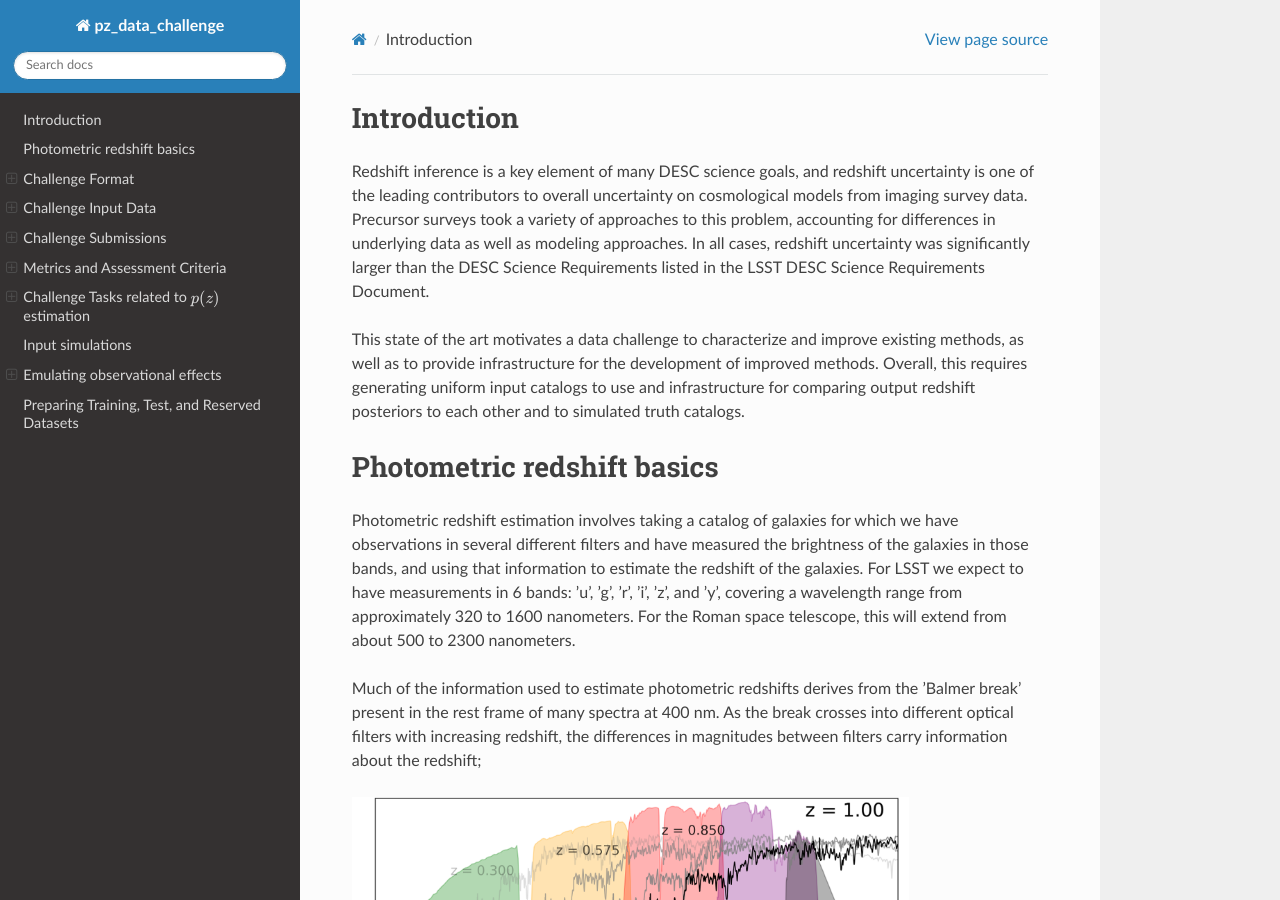
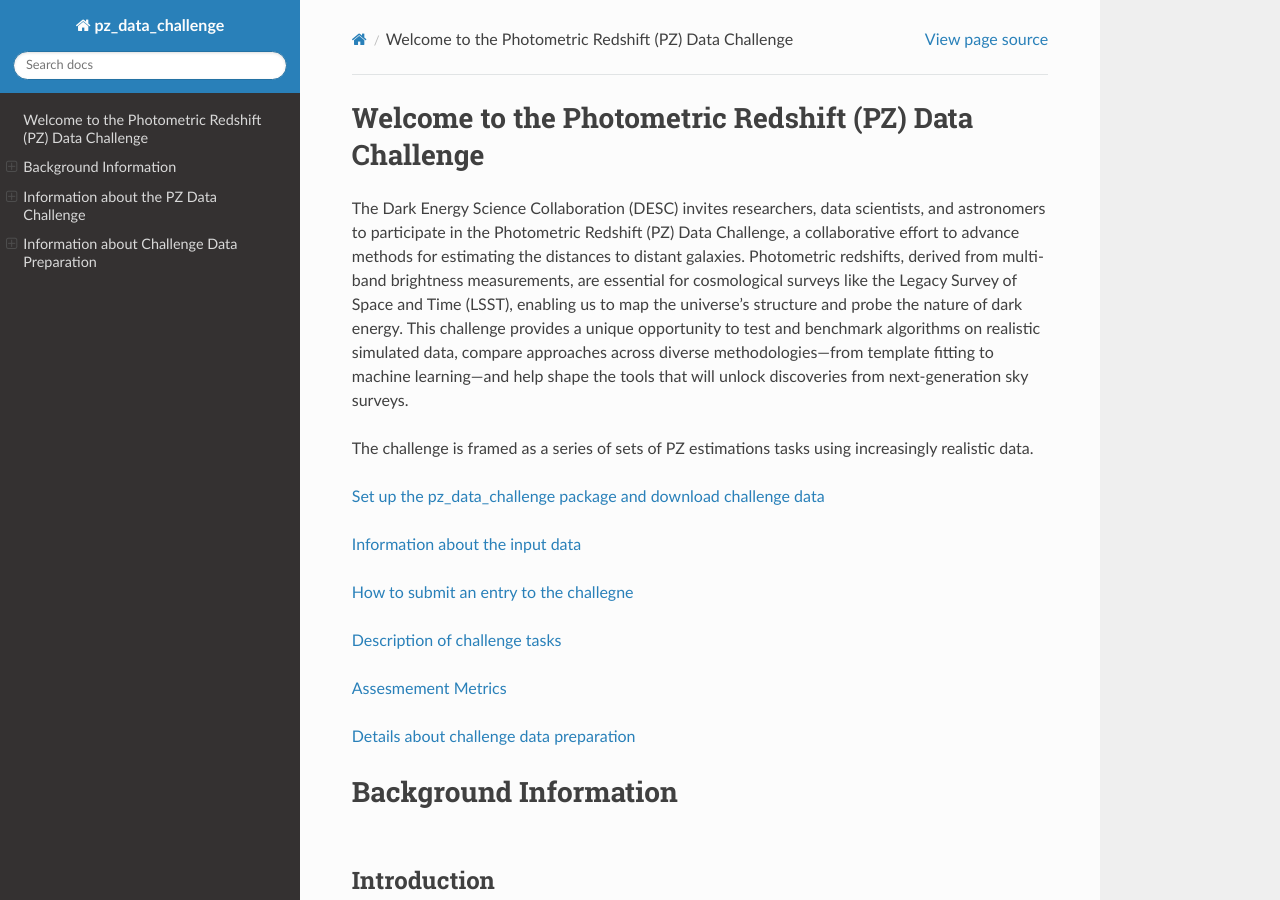
Before and after one commit to LSSTDESC/pz_data_challenge, a Sphinx documentation site: the page built from docs/index.rst, in a window 1280 px wide and 900 px high. Built offline with Sphinx 7.4.7 and the Read the Docs theme 3.1.0, drawn with Linux system fonts in a browser that asks for light colours; the version number could not be read and is left out; some of the changed text lies outside the part shown.

Commit message:
updated docs

```diff
--- a/docs/conf.py
+++ b/docs/conf.py
@@ -103,7 +103,7 @@
 # List of patterns, relative to source directory, that match files and
 # directories to ignore when looking for source files.
 # This pattern also affects html_static_path and html_extra_path .
-exclude_patterns = ['_build', 'Thumbs.db', '.DS_Store', 'setup.rst', 'api/.*.rst']
+exclude_patterns = ['_build', 'Thumbs.db', '.DS_Store', 'setup.rst', 'api/.*.rst', 'pz_challenge.rst']
 
 # The name of the Pygments (syntax highlighting) style to use.
 pygments_style = 'sphinx'
--- a/docs/index.rst
+++ b/docs/index.rst
@@ -1,3 +1,40 @@
+*******************************************************
+Welcome to the Photometric Redshift (PZ) Data Challenge
+*******************************************************
+
+The Dark Energy Science Collaboration (DESC) invites researchers, data
+scientists, and astronomers to participate in the Photometric Redshift
+(PZ) Data Challenge, a collaborative effort to advance methods for
+estimating the distances to distant galaxies. Photometric redshifts,
+derived from multi-band brightness measurements, are essential for
+cosmological surveys like the Legacy Survey of Space and
+Time (LSST), enabling us to map the universe's structure and probe the
+nature of dark energy. This challenge provides a unique opportunity to
+test and benchmark algorithms on realistic simulated data, compare
+approaches across diverse methodologies—from template fitting to
+machine learning—and help shape the tools that will unlock discoveries
+from next-generation sky surveys.
+
+The challenge is framed as a series of sets of PZ estimations tasks
+using increasingly realistic data.
+
+`Set up the pz_data_challenge package and download challenge data <installation_and_setup_>`_
+
+`Information about the input data <challenge_input_data_>`_
+
+`How to submit an entry to the challegne <challenge_submissions_>`_
+
+`Description of challenge tasks <tasks_>`_
+
+`Assesmement Metrics <metrics_>`_
+
+`Details about challenge data preparation <challenge_data_prep_>`_
+
+
+**********************
+Background Information
+**********************
+
 .. _intro:
 
 Introduction
@@ -71,6 +108,11 @@
 
 .. _challenge_format:
 
+
+***************************************
+Information about the PZ Data Challenge
+***************************************
+
 Challenge Format
 ================
 
@@ -107,6 +149,9 @@
 Preliminary results will be released on August 14, 2026, with a
 technical note summarizing those results to follow shortly thereafter
 and a comprehensive journal publication to follow later.
+
+
+.. _installation_and_setup:
 
 Installing and setting up the ``pz_data_challenge`` package
 -----------------------------------------------------------
@@ -660,6 +705,13 @@
    training file and use that model to estimate :math:`p(z)` for each
    object in the associated test files.
 
+
+.. _challenge_data_prep:
+
+********************************************
+Information about Challenge Data Preparation
+********************************************
+
 .. _input_sims:
 
 Input simulations
```
Also changed, not shown: 2 other files.
